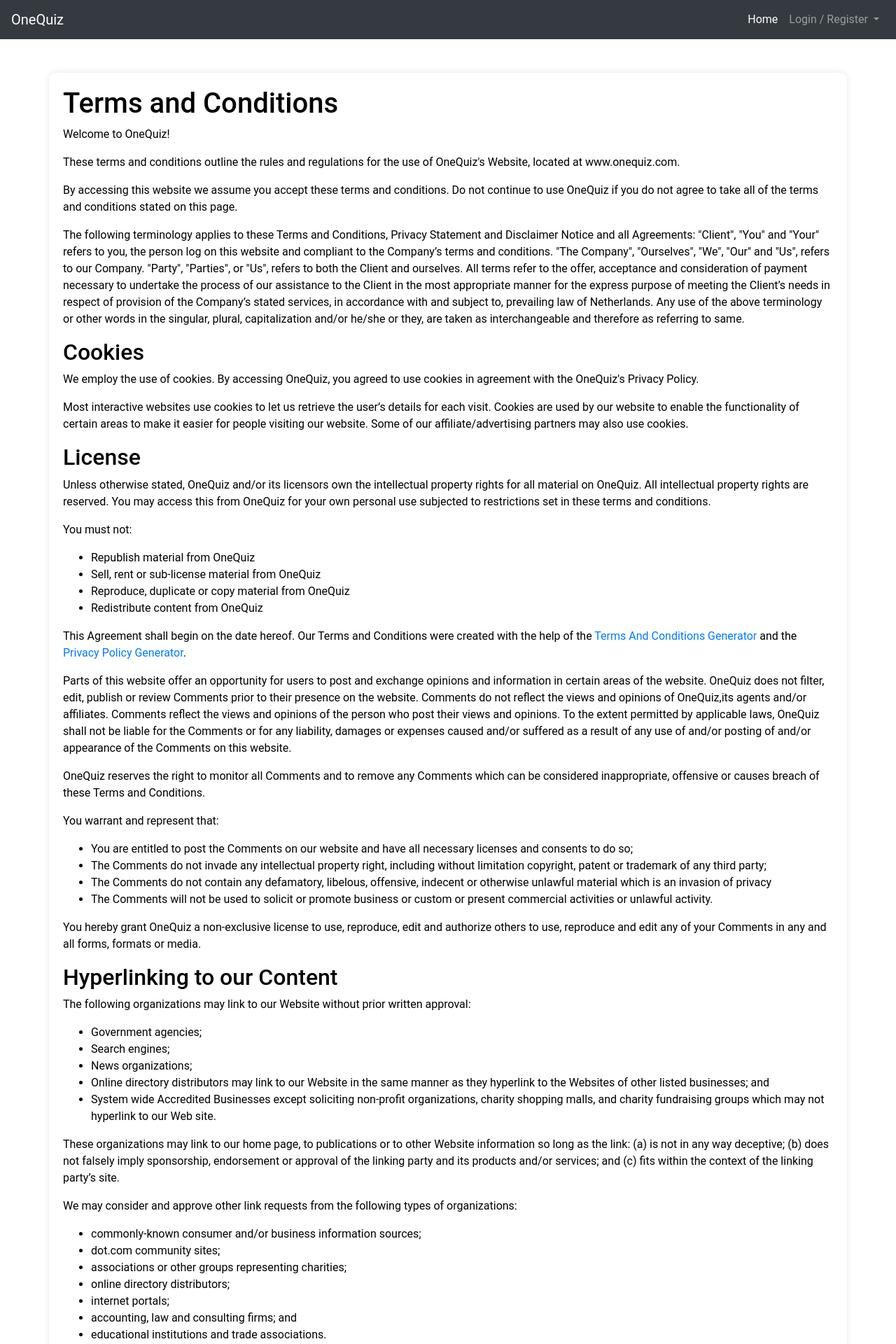
After one commit to hajam09/onequiz, a Django app: page /accounts/extras/?page=terms-and-conditions in a window 1280 px wide. The commit adds this page. Shown: the top 1920 px of the page at 70% size. Run offline with Django 4.2, Linux system fonts and the light colour scheme; some libraries are stand-ins or nearby versions.

Commit message:
Privacy police and tac (#12)

```diff
--- a/accounts/templates/accounts/registration.html
+++ b/accounts/templates/accounts/registration.html
@@ -22,8 +22,9 @@
                     <p class="text-muted text-center small">
                         By clicking the Register Now button, you agree to our
                         <br>
-                        <a href="#" target="_blank">Terms &amp; Conditions</a>, and
-                        <a href="#" target="_blank">Privacy Policy</a>
+                        <a href="{% url 'accounts:extras' %}?page=terms-and-conditions" target="_blank">Terms &amp;
+                            Conditions</a>, and
+                        <a href="{% url 'accounts:extras' %}?page=privacy-policy" target="_blank">Privacy Policy</a>
                     </p>
                     <div class="text-muted text-center">
                         Already have an account? <a href="{% url 'accounts:login' %}">Sign in</a>
--- /dev/null
+++ b/accounts/templates/accounts/termsAndConditions.html
@@ -0,0 +1,196 @@
+{% extends "accounts/base.html" %}
+{% load static %}
+{% block content %}
+    <div class="container mt-5" id="idCardWideComponent">
+        <h1>Terms and Conditions</h1>
+
+        <p>Welcome to OneQuiz!</p>
+
+        <p>These terms and conditions outline the rules and regulations for the use of OneQuiz's Website, located at
+            www.onequiz.com.</p>
+
+        <p>By accessing this website we assume you accept these terms and conditions. Do not continue to use OneQuiz if
+            you do not agree to take all of the terms and conditions stated on this page.</p>
+
+        <p>The following terminology applies to these Terms and Conditions, Privacy Statement and Disclaimer Notice and
+            all Agreements: "Client", "You" and "Your" refers to you, the person log on this website and compliant to
+            the Company’s terms and conditions. "The Company", "Ourselves", "We", "Our" and "Us", refers to our Company.
+            "Party", "Parties", or "Us", refers to both the Client and ourselves. All terms refer to the offer,
+            acceptance and consideration of payment necessary to undertake the process of our assistance to the Client
+            in the most appropriate manner for the express purpose of meeting the Client’s needs in respect of provision
+            of the Company’s stated services, in accordance with and subject to, prevailing law of Netherlands. Any use
+            of the above terminology or other words in the singular, plural, capitalization and/or he/she or they, are
+            taken as interchangeable and therefore as referring to same.</p>
+
+        <h2>Cookies</h2>
+
+        <p>We employ the use of cookies. By accessing OneQuiz, you agreed to use cookies in agreement with the OneQuiz's
+            Privacy Policy. </p>
+
+        <p>Most interactive websites use cookies to let us retrieve the user’s details for each visit. Cookies are used
+            by our website to enable the functionality of certain areas to make it easier for people visiting our
+            website. Some of our affiliate/advertising partners may also use cookies.</p>
+
+        <h2>License</h2>
+
+        <p>Unless otherwise stated, OneQuiz and/or its licensors own the intellectual property rights for all material
+            on OneQuiz. All intellectual property rights are reserved. You may access this from OneQuiz for your own
+            personal use subjected to restrictions set in these terms and conditions.</p>
+
+        <p>You must not:</p>
+        <ul>
+            <li>Republish material from OneQuiz</li>
+            <li>Sell, rent or sub-license material from OneQuiz</li>
+            <li>Reproduce, duplicate or copy material from OneQuiz</li>
+            <li>Redistribute content from OneQuiz</li>
+        </ul>
+
+        <p>This Agreement shall begin on the date hereof. Our Terms and Conditions were created with the help of the <a
+                href="https://www.termsandconditionsgenerator.com">Terms And Conditions Generator</a> and the <a
+                href="https://www.generateprivacypolicy.com">Privacy Policy Generator</a>.</p>
+
+        <p>Parts of this website offer an opportunity for users to post and exchange opinions and information in certain
+            areas of the website. OneQuiz does not filter, edit, publish or review Comments prior to their presence on
+            the website. Comments do not reflect the views and opinions of OneQuiz,its agents and/or affiliates.
+            Comments reflect the views and opinions of the person who post their views and opinions. To the extent
+            permitted by applicable laws, OneQuiz shall not be liable for the Comments or for any liability, damages or
+            expenses caused and/or suffered as a result of any use of and/or posting of and/or appearance of the
+            Comments on this website.</p>
+
+        <p>OneQuiz reserves the right to monitor all Comments and to remove any Comments which can be considered
+            inappropriate, offensive or causes breach of these Terms and Conditions.</p>
+
+        <p>You warrant and represent that:</p>
+
+        <ul>
+            <li>You are entitled to post the Comments on our website and have all necessary licenses and consents to do
+                so;
+            </li>
+            <li>The Comments do not invade any intellectual property right, including without limitation copyright,
+                patent or trademark of any third party;
+            </li>
+            <li>The Comments do not contain any defamatory, libelous, offensive, indecent or otherwise unlawful material
+                which is an invasion of privacy
+            </li>
+            <li>The Comments will not be used to solicit or promote business or custom or present commercial activities
+                or unlawful activity.
+            </li>
+        </ul>
+
+        <p>You hereby grant OneQuiz a non-exclusive license to use, reproduce, edit and authorize others to use,
+            reproduce and edit any of your Comments in any and all forms, formats or media.</p>
+
+        <h2>Hyperlinking to our Content</h2>
+
+        <p>The following organizations may link to our Website without prior written approval:</p>
+
+        <ul>
+            <li>Government agencies;</li>
+            <li>Search engines;</li>
+            <li>News organizations;</li>
+            <li>Online directory distributors may link to our Website in the same manner as they hyperlink to the
+                Websites of other listed businesses; and
+            </li>
+            <li>System wide Accredited Businesses except soliciting non-profit organizations, charity shopping malls,
+                and charity fundraising groups which may not hyperlink to our Web site.
+            </li>
+        </ul>
+
+        <p>These organizations may link to our home page, to publications or to other Website information so long as the
+            link: (a) is not in any way deceptive; (b) does not falsely imply sponsorship, endorsement or approval of
+            the linking party and its products and/or services; and (c) fits within the context of the linking party’s
+            site.</p>
+
+        <p>We may consider and approve other link requests from the following types of organizations:</p>
+
+        <ul>
+            <li>commonly-known consumer and/or business information sources;</li>
+            <li>dot.com community sites;</li>
+            <li>associations or other groups representing charities;</li>
+            <li>online directory distributors;</li>
+            <li>internet portals;</li>
+            <li>accounting, law and consulting firms; and</li>
+            <li>educational institutions and trade associations.</li>
+        </ul>
+
+        <p>We will approve link requests from these organizations if we decide that: (a) the link would not make us look
+            unfavorably to ourselves or to our accredited businesses; (b) the organization does not have any negative
+            records with us; (c) the benefit to us from the visibility of the hyperlink compensates the absence of
+            OneQuiz; and (d) the link is in the context of general resource information.</p>
+
+        <p>These organizations may link to our home page so long as the link: (a) is not in any way deceptive; (b) does
+            not falsely imply sponsorship, endorsement or approval of the linking party and its products or services;
+            and (c) fits within the context of the linking party’s site.</p>
+
+        <p>If you are one of the organizations listed in paragraph 2 above and are interested in linking to our website,
+            you must inform us by sending an e-mail to OneQuiz. Please include your name, your organization name,
+            contact information as well as the URL of your site, a list of any URLs from which you intend to link to our
+            Website, and a list of the URLs on our site to which you would like to link. Wait 2-3 weeks for a
+            response.</p>
+
+        <p>Approved organizations may hyperlink to our Website as follows:</p>
+
+        <ul>
+            <li>By use of our corporate name; or</li>
+            <li>By use of the uniform resource locator being linked to; or</li>
+            <li>By use of any other description of our Website being linked to that makes sense within the context and
+                format of content on the linking party’s site.
+            </li>
+        </ul>
+
+        <p>No use of OneQuiz's logo or other artwork will be allowed for linking absent a trademark license
+            agreement.</p>
+
+        <h2>iFrames</h2>
+
+        <p>Without prior approval and written permission, you may not create frames around our Webpages that alter in
+            any way the visual presentation or appearance of our Website.</p>
+
+        <h2>Content Liability</h2>
+
+        <p>We shall not be hold responsible for any content that appears on your Website. You agree to protect and
+            defend us against all claims that is rising on your Website. No link(s) should appear on any Website that
+            may be interpreted as libelous, obscene or criminal, or which infringes, otherwise violates, or advocates
+            the infringement or other violation of, any third party rights.</p>
+
+        <h2>Your Privacy</h2>
+
+        <p>Please read Privacy Policy</p>
+
+        <h2>Reservation of Rights</h2>
+
+        <p>We reserve the right to request that you remove all links or any particular link to our Website. You approve
+            to immediately remove all links to our Website upon request. We also reserve the right to amen these terms
+            and conditions and it’s linking policy at any time. By continuously linking to our Website, you agree to be
+            bound to and follow these linking terms and conditions.</p>
+
+        <h2>Removal of links from our website</h2>
+
+        <p>If you find any link on our Website that is offensive for any reason, you are free to contact and inform us
+            any moment. We will consider requests to remove links but we are not obligated to or so or to respond to you
+            directly.</p>
+
+        <p>We do not ensure that the information on this website is correct, we do not warrant its completeness or
+            accuracy; nor do we promise to ensure that the website remains available or that the material on the website
+            is kept up to date.</p>
+
+        <h2>Disclaimer</h2>
+
+        <p>To the maximum extent permitted by applicable law, we exclude all representations, warranties and conditions
+            relating to our website and the use of this website. Nothing in this disclaimer will:</p>
+
+        <ul>
+            <li>limit or exclude our or your liability for death or personal injury;</li>
+            <li>limit or exclude our or your liability for fraud or fraudulent misrepresentation;</li>
+            <li>limit any of our or your liabilities in any way that is not permitted under applicable law; or</li>
+            <li>exclude any of our or your liabilities that may not be excluded under applicable law.</li>
+        </ul>
+
+        <p>The limitations and prohibitions of liability set in this Section and elsewhere in this disclaimer: (a) are
+            subject to the preceding paragraph; and (b) govern all liabilities arising under the disclaimer, including
+            liabilities arising in contract, in tort and for breach of statutory duty.</p>
+
+        <p>As long as the website and the information and services on the website are provided free of charge, we will
+            not be liable for any loss or damage of any nature.</p>
+    </div>
+{% endblock %}
--- a/accounts/urls.py
+++ b/accounts/urls.py
@@ -11,4 +11,5 @@ urlpatterns = [
     path('activate-account/<encodedId>/<token>', views.activateAccount, name='activate-account'),
     path('password-forgotten/', views.passwordForgotten, name='password-forgotten'),
     path('password-reset/<encodedId>/<token>', views.passwordReset, name='password-reset'),
+    path('extras/', views.extras, name='extras'),
 ]
--- a/accounts/views.py
+++ b/accounts/views.py
@@ -5,6 +5,7 @@ from django.contrib import messages
 from django.contrib.auth.models import User
 from django.contrib.auth.tokens import PasswordResetTokenGenerator
 from django.core.cache import cache
+from django.http import Http404
 from django.shortcuts import redirect
 from django.shortcuts import render
 from django.utils.encoding import DjangoUnicodeDecodeError
@@ -149,3 +150,14 @@ def passwordReset(request, encodedId, token):
 
     TEMPLATE = 'passwordResetForm' if user is not None and verifyToken else 'activateFailed'
     return render(request, 'accounts/{}.html'.format(TEMPLATE), context)
+
+
+def extras(request):
+    if request.GET.get('page') == 'privacy-policy':
+        template = 'accounts/privacyPolicy.html'
+    elif request.GET.get('page') == 'terms-and-conditions':
+        template = 'accounts/termsAndConditions.html'
+    else:
+        raise Http404
+
+    return render(request, template)
--- a/onequiz/settings.py
+++ b/onequiz/settings.py
@@ -143,7 +143,6 @@ MEDIA_URL = '/media/'
 MEDIA_ROOT = os.path.join(BASE_DIR, 'media')
 STATICFILES_DIRS = [
     os.path.join(BASE_DIR, 'accounts/static'),
-    os.path.join(BASE_DIR, 'core/static'),
 ]
 STATIC_ROOT = os.path.join(BASE_DIR, 'static')
 LOGIN_URL = '/accounts/login'
--- a/requirements.txt
+++ b/requirements.txt
@@ -1,10 +1,10 @@
 asgiref==3.7.2
 coverage==7.3.2
 crispy-bootstrap4==2023.1
-Django==4.2.6
+Django==4.2.7
 django-crispy-forms==2.1
 django-debug-toolbar==4.2.0
-Faker==19.12.0
+Faker==19.13.0
 Pillow==10.1.0
 psycopg2==2.9.9
 python-dateutil==2.8.2
```
Also changed, not shown: accounts/templates/accounts/privacyPolicy.html (added, +139 -0 lines), accounts/tests/views/TestExtrasView.py (added, +27 -0 lines), 1 other file.
